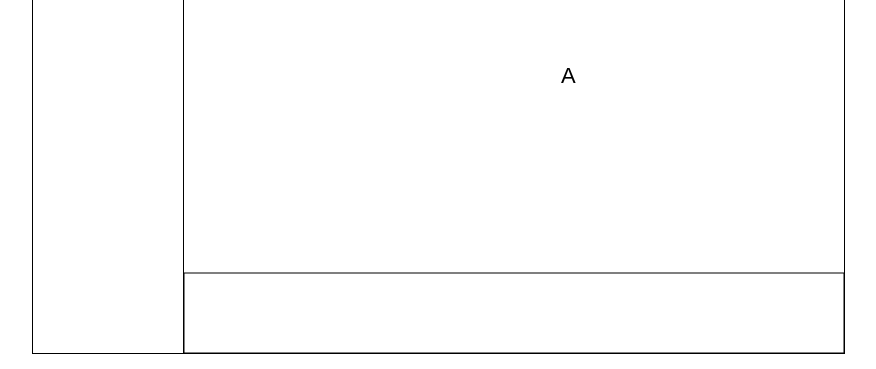
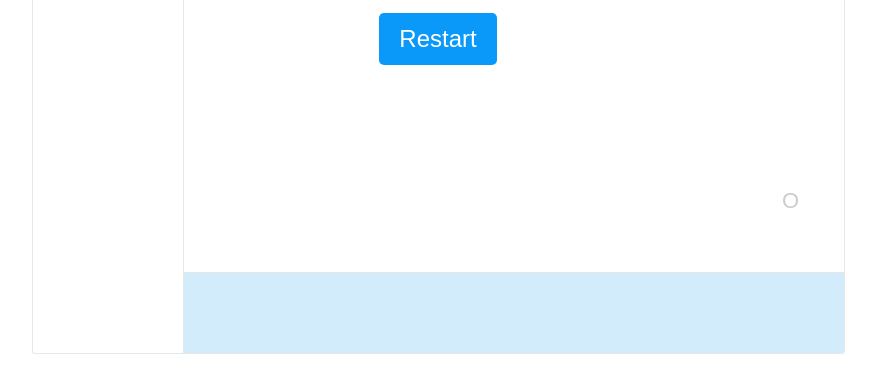
Before and after one commit to Mezrik/typing-game, a website built with webpack: page public/index.html in a window 1280 px wide. Shown: the part 431-800 px from the top of the page, without its empty margins (202-1078 px from the left). Built offline with nearby package versions, Linux system fonts and the light colour scheme.

Commit message:
Gameover message

```diff
--- a/src/Game.ts
+++ b/src/Game.ts
@@ -5,6 +5,8 @@ import { getRandomCapitalLetter, getRandomInt } from "./utils/helpers";
 import Bowl from "./objects/Bowl";
 
 import constants from "./config/constants";
+
+const root = document.getElementById(constants.APP_ROOT_ELEMENT_ID);
 
 class Game {
   private _lettersMap: { [letter: string]: string[] } = {};
@@ -20,8 +22,14 @@ class Game {
   private _scoreElement: HTMLElement;
 
   constructor() {
+    this.keyDownHandler = this.keyDownHandler.bind(this);
+    this.refreshLetterPosition = this.refreshLetterPosition.bind(this);
+    this.tickHandler = this.tickHandler.bind(this);
+    this.keepLettersComming = this.keepLettersComming.bind(this);
+    this.resetGame = this.resetGame.bind(this);
+
     this._engine = new Engine({
-      element: document.getElementById(constants.APP_ROOT_ELEMENT_ID),
+      element: root,
       options: {
         width: constants.X_MIN + constants.X_MAX,
         height: constants.Y_HEIGHT,
@@ -35,13 +43,11 @@ class Game {
       constants.MAX_STRIKES
     );
 
+    this._engine.addToScene(this._bowl);
     this._runnerInstance = new Runner();
     this.initScorePanel();
-
-    this.keyDownHandler = this.keyDownHandler.bind(this);
-    this.refreshLetterPosition = this.refreshLetterPosition.bind(this);
-    this.tickHandler = this.tickHandler.bind(this);
-    this.keepLettersComming = this.keepLettersComming.bind(this);
+    document.addEventListener("keydown", this.keyDownHandler);
+    this._runnerInstance.onTick(this.tickHandler);
   }
 
   public keepLettersComming() {
@@ -137,13 +143,13 @@ class Game {
 
   public setGameOver() {
     this._runnerInstance.stop();
+    this.renderGameOverMessage();
   }
 
   public initScorePanel() {
     const panel = document.createElement("div");
     panel.classList.add("score-panel");
     panel.style.height = `${constants.Y_HEIGHT}px`;
-    const root = document.getElementById(constants.APP_ROOT_ELEMENT_ID);
     root.appendChild(panel);
 
     const score = document.createElement("div");
@@ -154,12 +160,50 @@ class Game {
     this._scoreElement = score;
   }
 
+  public resetGame() {
+    this._lettersMap = {};
+    this._eventsQueue = [];
+    this._engine.reset();
+    this._bowl.reset();
+    this._lastSpeedUp = 0;
+    this._fallingSpeed = 1;
+    this._strikes = 0;
+    this.score = 0;
+
+    this.main();
+  }
+
+  public renderGameOverMessage() {
+    const msg = document.createElement("div");
+    msg.classList.add("game-over-msg");
+    root.appendChild(msg);
+
+    const text = document.createElement("span");
+    text.classList.add("msg-text");
+    text.innerHTML = "Game over";
+
+    const score = document.createElement("span");
+    score.classList.add("msg-score");
+    score.innerHTML = `Score: ${this.score}`;
+
+    const restartBtn = document.createElement("a");
+    restartBtn.classList.add("restart-button");
+    restartBtn.innerHTML = "Restart";
+
+    const resetHandler = () => {
+      restartBtn.removeEventListener("click", resetHandler);
+      msg.remove();
+      this.resetGame();
+    };
+    restartBtn.addEventListener("click", resetHandler);
+
+    msg.appendChild(text);
+    msg.appendChild(score);
+    msg.appendChild(restartBtn);
+  }
+
   public main() {
     this._runnerInstance.run(this._engine);
-    this._engine.addToScene(this._bowl);
-
-    document.addEventListener("keydown", this.keyDownHandler);
-    this._runnerInstance.onTick(this.tickHandler);
 
     for (let i = 0; i < constants.LETTERS_ON_SCREEN; i++) {
       setTimeout(() => {
--- a/src/assets/main.scss
+++ b/src/assets/main.scss
@@ -5,6 +5,7 @@ body {
 
 body {
   margin: 0;
+  font-family: arial, sans-serif;
 }
 
 #game {
@@ -16,11 +17,50 @@ body {
 }
 
 .game-canvas {
-  border: 1px solid #000;
+  border: 1px solid #888888;
+  border-radius: 0 3px 3px 0;
 }
 
 .score-panel {
   width: 150px;
-  border: 1px solid #000;
+  border-radius: 3px 0 0 3px;
+  border: 1px solid #888888;
   border-right: none;
+  display: flex;
+  justify-content: center;
+  .score {
+    margin-top: 20px;
+    font-size: 1.25em;
+  }
 }
+
+.game-over-msg {
+  position: absolute;
+  font-size: 2em;
+  background: rgba(255, 255, 255, 0.8);
+  width: 100%;
+  height: 100%;
+  display: flex;
+  justify-content: center;
+  align-items: center;
+  flex-direction: column;
+
+  .msg-text {
+    font-size: 2em;
+    color: red;
+  }
+
+  .restart-button {
+    margin-top: 28px;
+    font-size: 0.75em;
+    color: white;
+    padding: 12px 20px;
+    background-color: rgb(10, 153, 248);
+    border-radius: 5px;
+    cursor: pointer;
+
+    &:hover {
+      background-color: rgb(0, 133, 221);
+    }
+  }
+}
--- a/src/config/constants.ts
+++ b/src/config/constants.ts
@@ -6,7 +6,7 @@ const Y_STARTING_POINT = 40;
 const MAX_STRIKES = 12;
 const BOWL_WIDTH = X_MAX + X_MIN;
 const BOWL_HEIGHT = 80;
-const SPEED_UP_AFTER = 5000;
+const SPEED_UP_AFTER = 50;
 const APP_ROOT_ELEMENT_ID = "game";
 
 export default {
--- a/src/core/Engine.ts
+++ b/src/core/Engine.ts
@@ -6,6 +6,7 @@ export interface EngineInterface {
   add: (body: Body) => string;
   remove: (id: string) => void;
   addToScene: (body: Body) => string;
+  reset: () => void;
 }
 
 export type Coords = {
@@ -68,6 +69,11 @@ class Engine implements EngineInterface {
     return Object.keys(this._bodies).length;
   }
 
+  public reset() {
+    this._bodies = {};
+    this.clearCanvas();
+  }
+
   public clearCanvas() {
     this._ctx.clearRect(0, 0, this._canvas.width, this._canvas.height);
   }
--- a/src/objects/Bowl.ts
+++ b/src/objects/Bowl.ts
@@ -14,6 +14,10 @@ class Bowl extends Body {
 
   get waterLevel() {
     return (this.height / this._maxStrikes) * this._waterHeight;
+  }
+
+  public reset() {
+    this._waterHeight = 0;
   }
 
   public add(ctx: CanvasRenderingContext2D, engineID: string): void {
```
